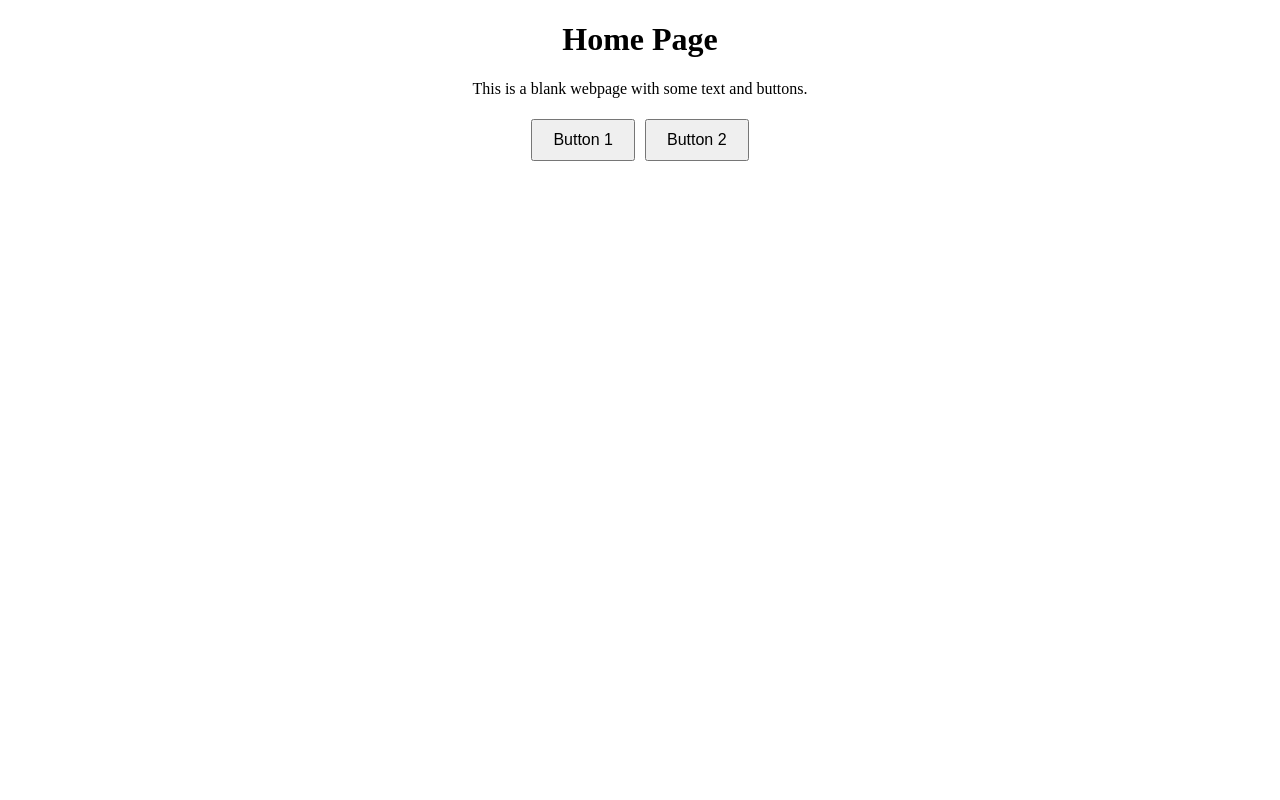
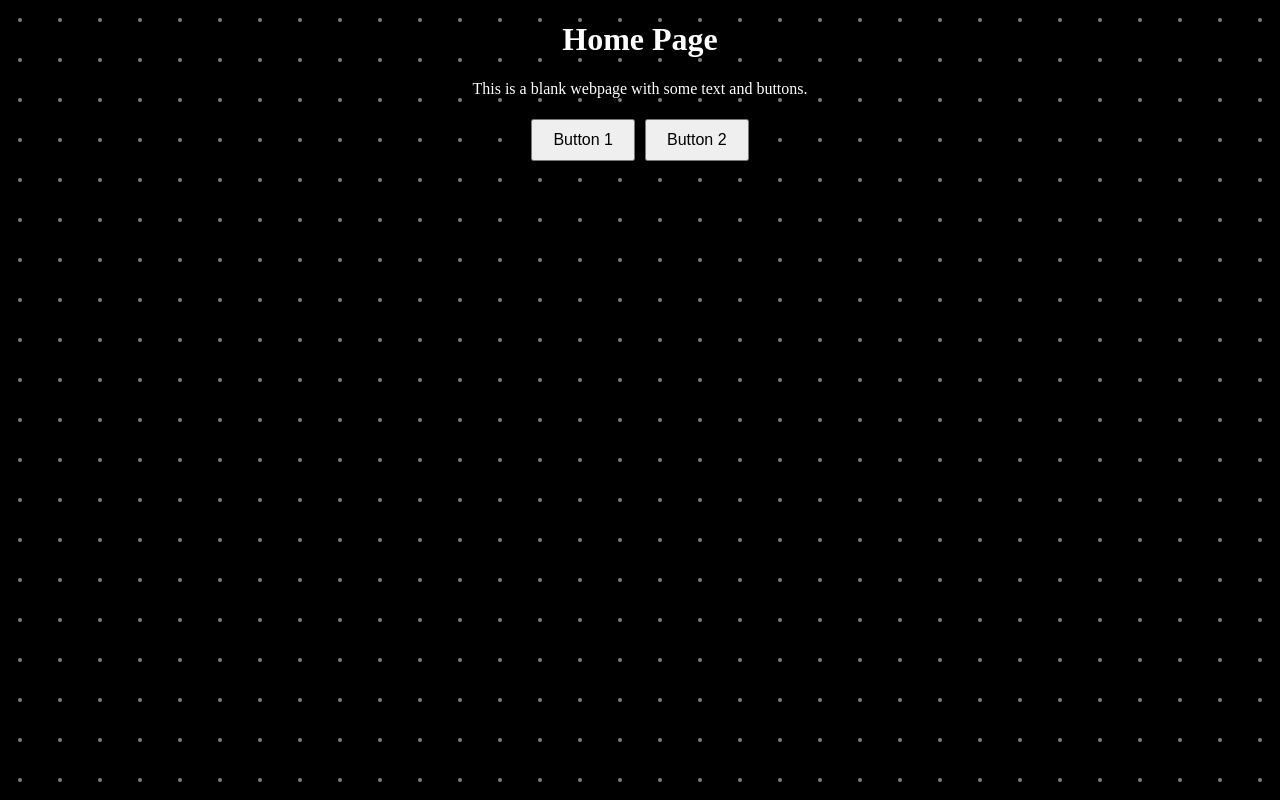
Before and after one commit to davisanderson11/Throughline, a React (Create React App) app: page / in a window 1280 px wide. Built offline with nearby package versions, Linux system fonts and the light colour scheme.

Commit message:
dev: background

```diff
--- a/package.json
+++ b/package.json
@@ -9,7 +9,7 @@
     "@testing-library/user-event": "^13.5.0",
     "react": "^19.1.0",
     "react-dom": "^19.1.0",
-    "react-scripts": "5.0.1",
+    "react-scripts": "^5.0.1",
     "web-vitals": "^2.1.4"
   },
   "scripts": {
--- a/src/App.css
+++ b/src/App.css
@@ -4,6 +4,7 @@
 .App {
   text-align: center;
   margin: 20px;
+  color:#fff;
 }
 
 button {
--- a/src/App.js
+++ b/src/App.js
@@ -1,46 +1,21 @@
-import React, { useState } from 'react';
+// App.js
+import React from 'react';
 import './App.css';
 import './extraStyles.css';
+import Background from './background'; // Adjust the path as necessary
+import usePageSettings from './usePageSettings'; // Import the custom hook
 
 function App() {
-  // Check the current URL's pathname.
-  // If it’s "/" then use the default header text,
-  // otherwise use the pathname (minus the leading slash) as the header.
-  const path = window.location.pathname;
-  const initialHeader = path === "/" ? "Home Page" : path.substring(1);
-  const [headerText, setHeaderText] = useState(initialHeader);
-
-  // This function generates a random 8-character hexadecimal string.
-  const generateRandomHex = () => {
-    let result = '';
-    const characters = '0123456789ABCDEF';
-    for (let i = 0; i < 8; i++) {
-      result += characters.charAt(Math.floor(Math.random() * 16));
-    }
-    return result;
-  };
-
-  // When Button 2 is pressed, generate a new random hex,
-  // construct a new URL, and open it in a new tab.
-  const openNewPage = () => {
-    const randomHex = generateRandomHex();
-    const newUrl = window.location.origin + '/' + randomHex;
-    window.location.href = newUrl;
-  };
-
-  const returnHome = () => {
-    const homeUrl = window.location.origin + '/';
-    window.location.href = homeUrl;
-  }
+  const { headerText, openNewPage, returnHome } = usePageSettings();
 
   return (
     <div className="App">
+      {/* Render the background canvas */}
+      <Background />
       <h1>{headerText}</h1>
       <p>This is a blank webpage with some text and buttons.</p>
       <div>
-        {/* Button 1 changes the header text to "Hello" */}
         <button onClick={returnHome}>Button 1</button>
-        {/* Button 2 opens a new page with a random hex in the URL */}
         <button onClick={openNewPage}>Button 2</button>
       </div>
     </div>
--- /dev/null
+++ b/src/background.js
@@ -0,0 +1,100 @@
+// Background.js
+import React, { useEffect } from 'react';
+
+function Background() {
+  useEffect(() => {
+    const canvas = document.getElementById('background-canvas');
+    if (!canvas) return;
+    const ctx = canvas.getContext('2d');
+
+    // Grid and dot parameters
+    const spacing = 40;         // Distance between dot centers
+    const baseRadius = 2;       // Dot radius when the mouse is far away
+    const maxRadius = 10;       // Maximum radius when the mouse is very close
+    const maxAdd = maxRadius - baseRadius; // Maximum additional radius
+    const k = 10000;            // Constant for inverse square effect
+    const easeFactor = 5;       // Controls the exponential easing
+    const maxShake = 0.5;       // Maximum shake offset in pixels
+    const shakeFrequency = 40;  // Frequency of the shake oscillation
+
+    let dots = [];
+
+    // Create grid of dots.
+    function createDots() {
+      dots = [];
+      for (let x = spacing / 2; x < canvas.width; x += spacing) {
+        for (let y = spacing / 2; y < canvas.height; y += spacing) {
+          dots.push({ x, y });
+        }
+      }
+    }
+
+    // Resize canvas to fill the window.
+    function resizeCanvas() {
+      canvas.width = window.innerWidth;
+      canvas.height = window.innerHeight;
+      createDots();
+    }
+    window.addEventListener('resize', resizeCanvas);
+    resizeCanvas();
+
+    // Track mouse position (initially offscreen).
+    let mouse = { x: -1000, y: -1000 };
+    canvas.addEventListener('mousemove', (e) => {
+      mouse.x = e.clientX;
+      mouse.y = e.clientY;
+    });
+
+    // Animation loop: clear the canvas and redraw dots.
+    function animate() {
+      ctx.fillStyle = 'black';
+      ctx.fillRect(0, 0, canvas.width, canvas.height);
+
+      const currentTime = Date.now() / 1000; // For shake animation
+
+      dots.forEach(dot => {
+        const dx = dot.x - mouse.x;
+        const dy = dot.y - mouse.y;
+        const distSq = dx * dx + dy * dy;
+        const raw = k / (distSq + 1);
+        const easedEffect = maxAdd * (1 - Math.exp(-raw / easeFactor));
+        const radius = baseRadius + Math.min(easedEffect, maxAdd);
+        const t = (radius - baseRadius) / (maxRadius - baseRadius);
+        const gray = Math.floor(128 + t * (255 - 128));
+        const color = `rgb(${gray}, ${gray}, ${gray})`;
+        const shakeAmplitude = maxShake * t;
+        const offsetX = Math.sin(currentTime * shakeFrequency + dot.x) * shakeAmplitude;
+        const offsetY = Math.cos(currentTime * shakeFrequency + dot.y) * shakeAmplitude;
+
+        ctx.beginPath();
+        ctx.arc(dot.x + offsetX, dot.y + offsetY, radius, 0, Math.PI * 2);
+        ctx.fillStyle = color;
+        ctx.fill();
+      });
+
+      requestAnimationFrame(animate);
+    }
+    animate();
+
+    // Cleanup event listener on unmount.
+    return () => {
+      window.removeEventListener('resize', resizeCanvas);
+    };
+  }, []);
+
+  return (
+    <canvas
+      id="background-canvas"
+      style={{
+        position: 'fixed',
+        top: 0,
+        left: 0,
+        zIndex: -1,
+        width: '100%',
+        height: '100%',
+      }}
+    ></canvas>
+  );
+}
+
+export default Background;
--- /dev/null
+++ b/src/usePageSettings.js
@@ -0,0 +1,31 @@
+// usePageSettings.js
+import { useState } from 'react';
+
+export default function usePageSettings() {
+  const path = window.location.pathname;
+  const initialHeader = path === "/" ? "Home Page" : path.substring(1);
+  const [headerText] = useState(initialHeader);
+
+  // Generates a random 8-character hexadecimal string.
+  const generateRandomHex = () => {
+    let result = '';
+    const characters = '0123456789ABCDEF';
+    for (let i = 0; i < 8; i++) {
+      result += characters.charAt(Math.floor(Math.random() * 16));
+    }
+    return result;
+  };
+
+  // Button actions.
+  const openNewPage = () => {
+    const randomHex = generateRandomHex();
+    const newUrl = window.location.origin + '/' + randomHex;
+    window.location.href = newUrl;
+  };
+
+  const returnHome = () => {
+    window.location.href = window.location.origin + '/';
+  };
+
+  return { headerText, openNewPage, returnHome };
+}
```
Also changed, not shown: 1 other file (tests, documents, lock files or other folders).
